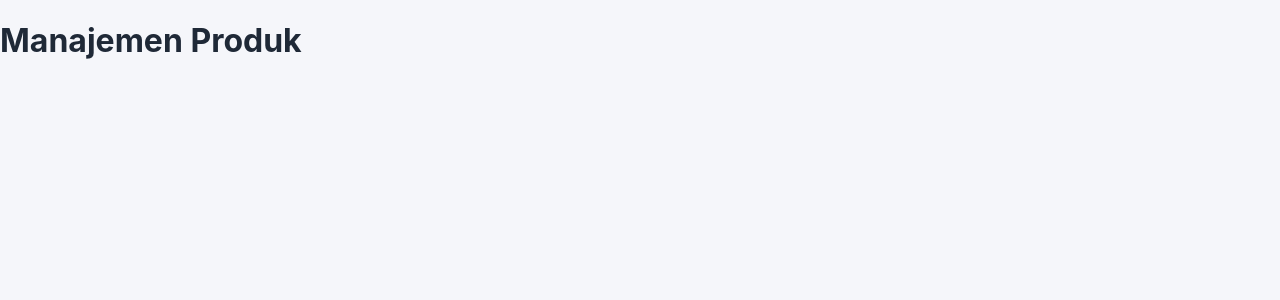
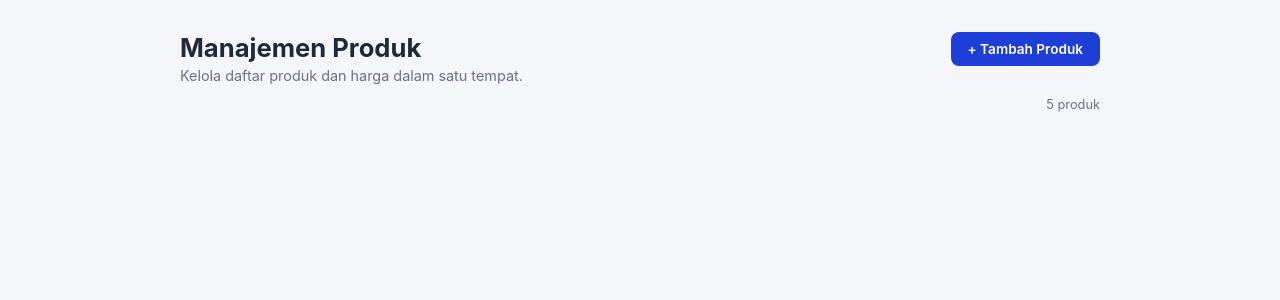
Before and after one commit to 4chie/042-class-pweb-express-database, a React (Vite) app in the folder frontend/: page / in a window 1280 px wide. Shown: the top 300 px of the page. Built offline with nearby package versions, Linux system fonts and the light colour scheme.

Commit message:
feat: tambah data awal produk dan header halaman Manajemen Produk

```diff
--- a/frontend/src/App.jsx
+++ b/frontend/src/App.jsx
@@ -1,3 +1,19 @@
+import { useState } from "react";
+import { produkAwal } from "./data.js";
+
 export default function App() {
-  return <h1>Manajemen Produk</h1>;
+  const [produk, setProduk] = useState(produkAwal);
+
+  return (
+    <main className="container">
+      <header className="page-header">
+        <div>
+          <h1>Manajemen Produk</h1>
+          <p className="subtitle">Kelola daftar produk dan harga dalam satu tempat.</p>
+        </div>
+        <button className="btn btn-primary">+ Tambah Produk</button>
+      </header>
+      <p className="count">{produk.length} produk</p>
+    </main>
+  );
 }
--- /dev/null
+++ b/frontend/src/data.js
@@ -0,0 +1,11 @@
+// Data awal produk (disimpan di state React, tanpa backend)
+export const produkAwal = [
+  { id: 1, nama: "Pulpen", harga: 5000 },
+  { id: 2, nama: "Buku Tulis", harga: 12000 },
+  { id: 3, nama: "Spidol", harga: 8000 },
+  { id: 4, nama: "Penggaris", harga: 6000 },
+  { id: 5, nama: "Penghapus", harga: 3000 },
+];
+
+export const formatRupiah = (angka) =>
+  "Rp" + Number(angka).toLocaleString("id-ID");
--- a/frontend/src/index.css
+++ b/frontend/src/index.css
@@ -8,3 +8,81 @@ body {
   background: #f5f6fa;
   color: #1f2937;
 }
+
+.container {
+  max-width: 960px;
+  margin: 0 auto;
+  padding: 32px 20px 48px;
+}
+
+.page-header {
+  display: flex;
+  justify-content: space-between;
+  align-items: flex-start;
+  gap: 16px;
+}
+
+.page-header h1 {
+  margin: 0;
+  font-size: 1.6rem;
+}
+
+.subtitle {
+  margin: 4px 0 0;
+  color: #6b7280;
+  font-size: 0.9rem;
+}
+
+.btn {
+  font: inherit;
+  font-weight: 600;
+  font-size: 0.85rem;
+  padding: 8px 16px;
+  border-radius: 8px;
+  border: 1px solid transparent;
+  cursor: pointer;
+}
+
+.btn-primary {
+  background: #1d3fd8;
+  color: #fff;
+}
+
+.btn-primary:hover {
+  background: #1a36b8;
+}
+
+.btn-outline {
+  background: #fff;
+  color: #1d3fd8;
+  border-color: #1d3fd8;
+}
+
+.btn-outline:hover {
+  background: #eef1ff;
+}
+
+.btn-danger-outline {
+  background: #fff;
+  color: #dc2626;
+  border-color: #dc2626;
+}
+
+.btn-danger-outline:hover {
+  background: #fef2f2;
+}
+
+.btn-danger {
+  background: #dc2626;
+  color: #fff;
+}
+
+.btn-danger:hover {
+  background: #b91c1c;
+}
+
+.count {
+  text-align: right;
+  color: #6b7280;
+  font-size: 0.8rem;
+}
```
